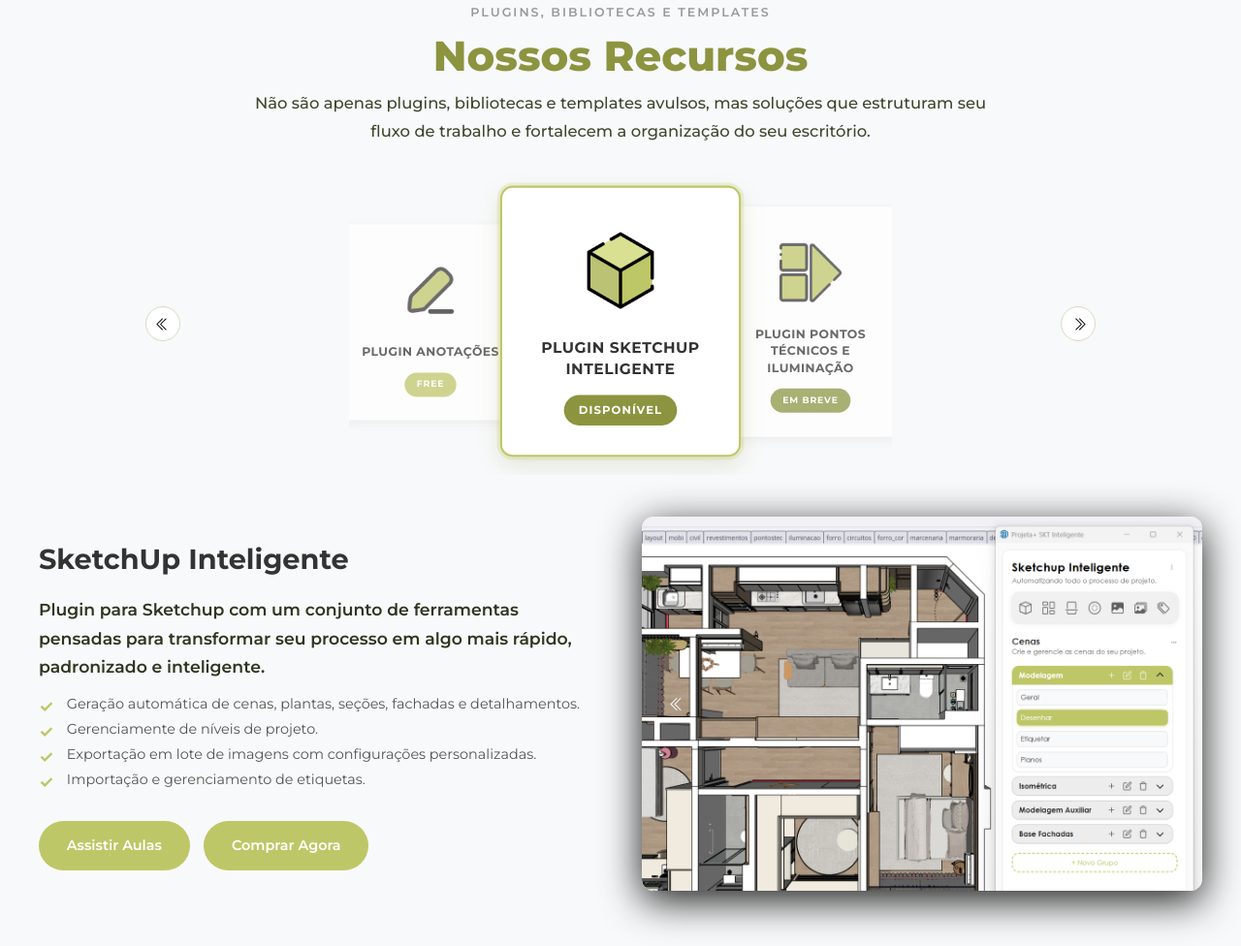
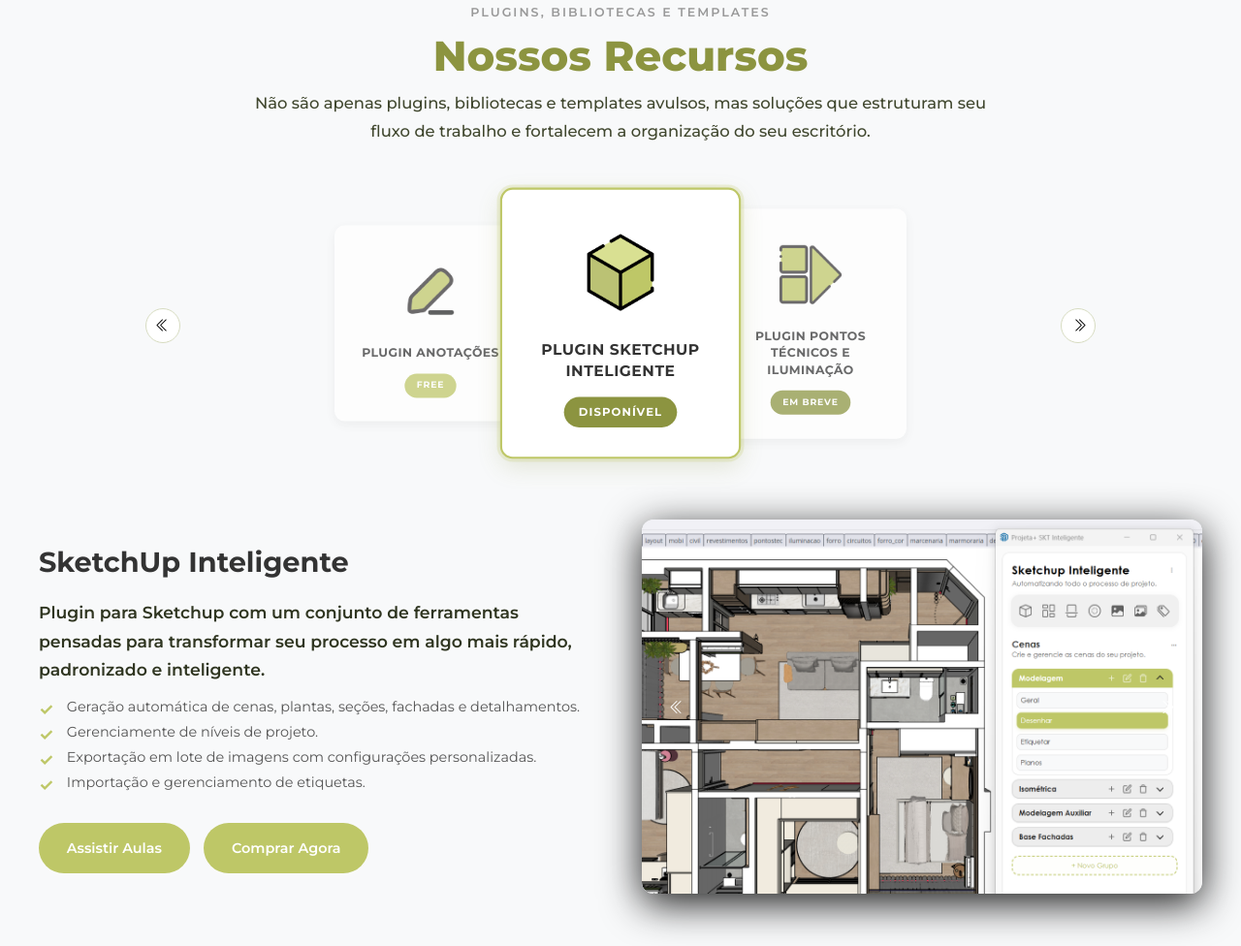
Before and after one commit to franmadeira/site-francielimadeira, a website: page index.html in a window 1280 px wide. Shown: the part 1828-2804 px from the top of the page at 97% size. Drawn offline with Linux system fonts and the light colour scheme.

```diff
--- a/css/style.css
+++ b/css/style.css
@@ -486,15 +486,16 @@ nav a:hover {
     max-width: 980px;
     margin: 0 auto;
     justify-content: center;
+    overflow: visible;
   }
 
   .plugins-track {
     flex: 0 0 560px;
     display: flex;
     justify-content: center;
-    overflow-x: hidden;
+    overflow-x: visible;
     overflow-y: visible;
-    padding: 1.1rem 1rem 1.4rem;
+    padding: 1.2rem 1.4rem 1.5rem;
     margin: 0 auto;
   }
 
```
